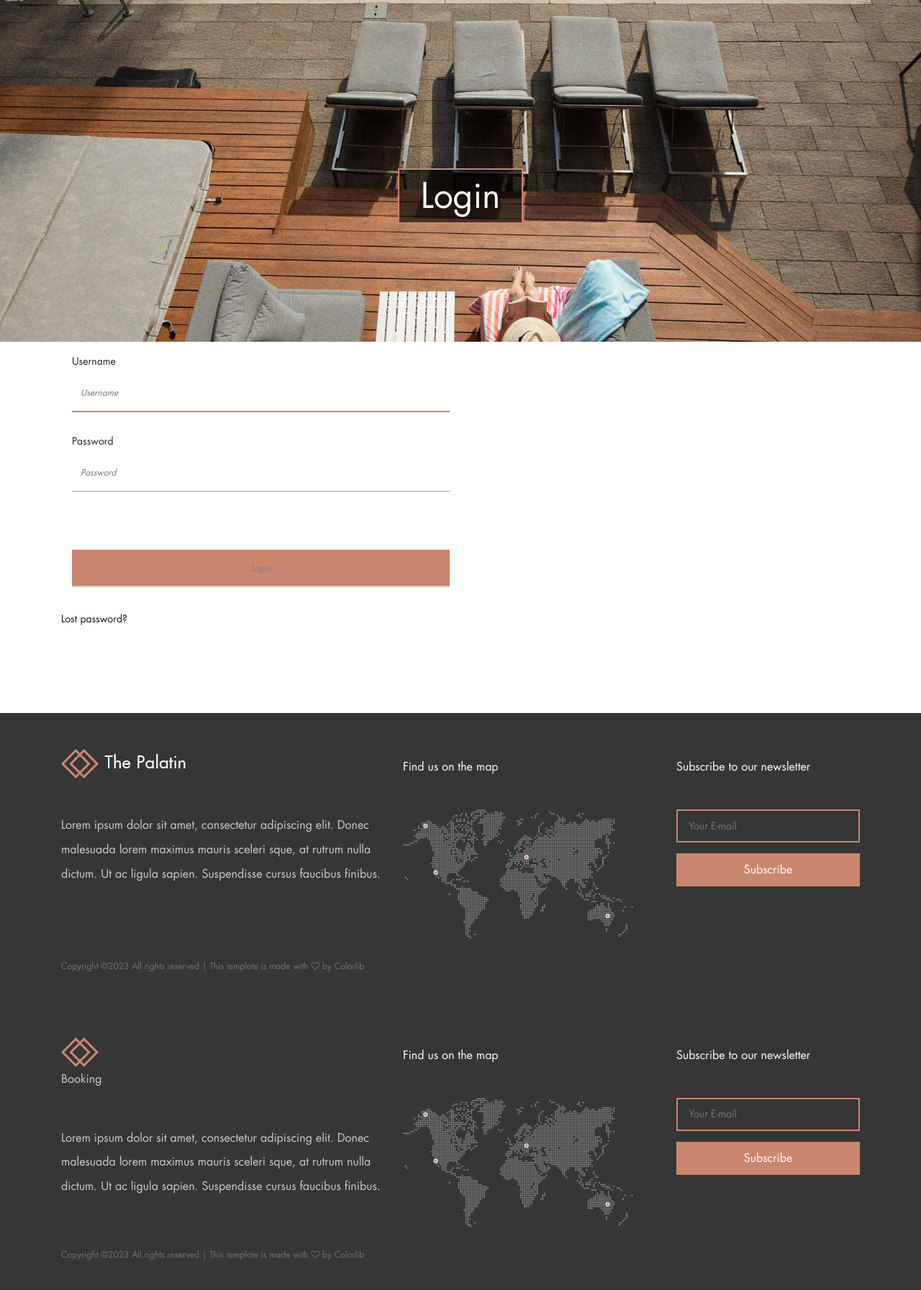
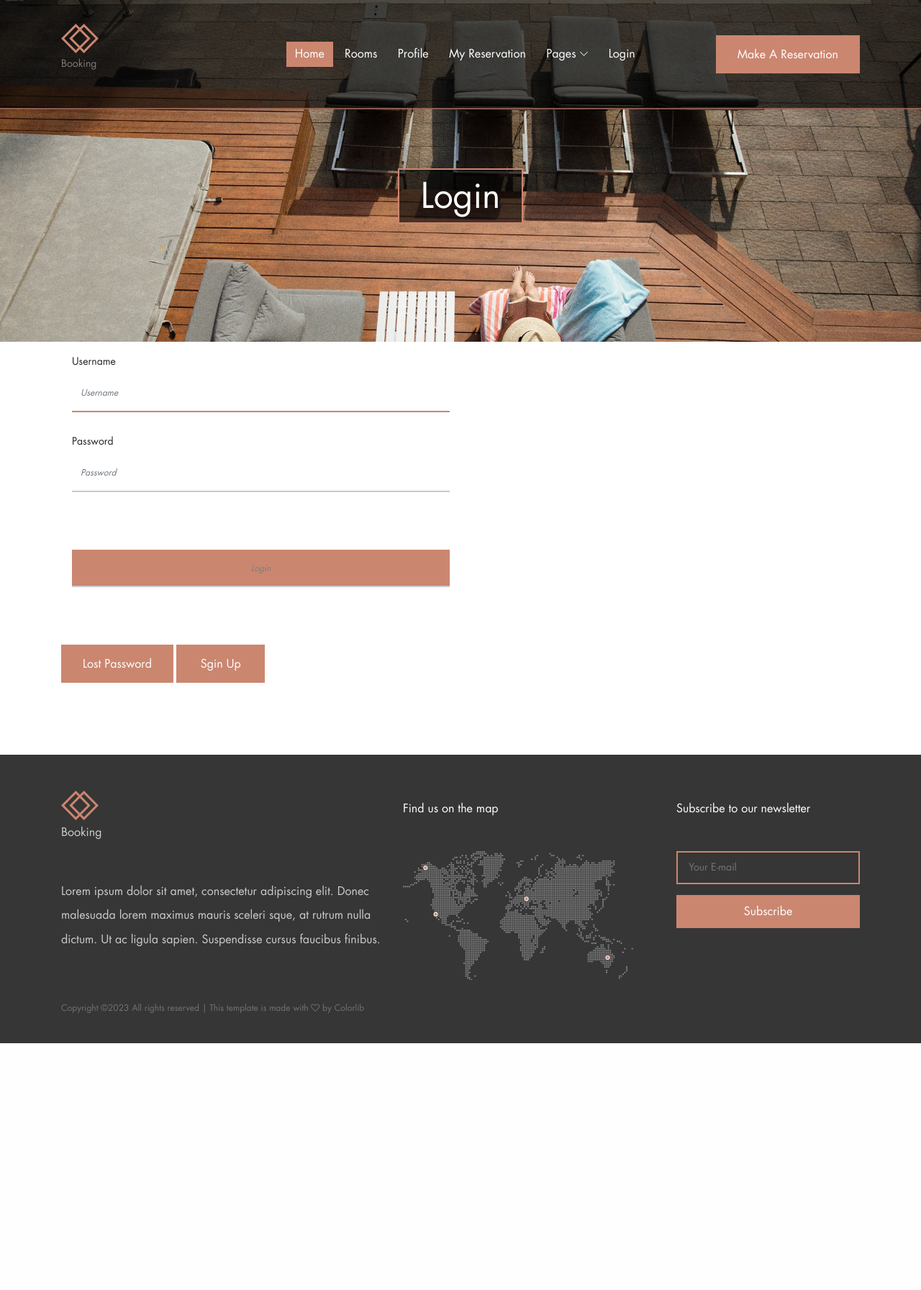
Before and after one commit to Es1amMohamed/Booking, a Django app: page /accounts/login/ in a window 1280 px wide. Shown: the whole page at 72% size. After the commit the page ends 1450 px from the top, so only its background shows below. Run offline with Django 4.2, Linux system fonts and the light colour scheme; data comes from the database, SQL or seed files in the repository; both versions use the stored data as it was after the commit; parts of the project's set-up code (start-up, migrations or seed data) failed here and were passed over; some libraries are stand-ins or nearby versions; some web fonts are replaced.

Commit message:
add login requird

```diff
--- a/accounts/templates/registration/login.html
+++ b/accounts/templates/registration/login.html
@@ -29,6 +29,7 @@
   </form>
 </div>
   {# Assumes you setup the password_reset view in your URLconf #}
-  <p><a href="{% url 'password_reset' %}">Lost password?</a></p>
+  <a href="{% url 'password_reset' %}" class="btn palatin-btn mt-50" >Lost password </a>
+  <a href="{% url 'accounts:signup' %}" class="btn palatin-btn mt-50" >Sgin Up </a>
 
 {% endblock %}
--- a/accounts/urls.py
+++ b/accounts/urls.py
@@ -10,6 +10,5 @@ urlpatterns = [
     path('signup', views.sign_up, name='signup'),
     path('profile/', views.profile, name='profile'),
     path('reservation', views.my_reservation, name='my_reservation'),
-    path('profile/edit', views.edit_profile, name='edit_profile'),
 
 ]
--- a/settings/templates/settings/services.html
+++ b/settings/templates/settings/services.html
@@ -35,7 +35,6 @@
                             <h2>Amazing Services</h2>
                         </div>
                         <p>Lorem ipsum dolor sit amet, consectetur adipiscing elit. Donec malesuada lorem maximus mauris sceleri sque, at rutrum nulla dictum. Ut ac ligula sapien. Suspendisse cursus faucibus finibus. Lorem ipsum dolor sit amet, consectetur adipiscing elit. Donec malesuada lorem maximus mauris sceleri sque, at rutrum nulla dictum. Ut ac ligula sapien. Suspendisse cursus faucibus finibus.</p>
-                        <a href="#" class="btn palatin-btn mt-50">Read More</a>
                     </div>
                 </div>
 
--- a/templates/base.html
+++ b/templates/base.html
@@ -10,7 +10,7 @@
     <!-- The above 4 meta tags *must* come first in the head; any other head content must come *after* these tags -->
 
     <!-- Title -->
-    <title>Booking</title>
+    <title>{{my_footer.site_name}}</title>
 
     <!-- Favicon -->
     <link rel="icon" href="{{my_footer.logo.url}}">
@@ -51,14 +51,23 @@
                             <!-- Nav Start -->
                             <div class="classynav">
                                 <ul>
+
                                     <li class="active"><a href="{%url 'settings:home' %}">Home</a></li>
-                                    <li><a href="{%url 'settings:about_us'%}">About Us</a></li>
                                     <li><a href="{%url 'unit:unit_list' %}">Rooms</a></li>
-                                    <li><a href="{%url 'blog:post_list' %}">Blogs</a></li>
-                                    <li><a href="{%url 'settings:services'%}">Services</a></li>
-                                    <li><a href="{%url 'settings:contact'%}">Contact</a></li>
                                     <li><a href="{%url 'accounts:profile'%}">Profile</a></li>
                                     <li><a href="{%url 'accounts:my_reservation'%}">My Reservation</a></li>
+                                    <li><a href="#">Pages</a>
+                                        <ul class="dropdown">
+                                            <li><a href="{%url 'blog:post_list' %}">Blogs</a></li>
+                                            <li><a href="{%url 'settings:about_us'%}">About Us</a></li>
+                                            <li><a href="{%url 'settings:services'%}">Services</a></li>
+                                            <li><a href="{%url 'settings:contact'%}">Contact</a></li>
+                                        </ul>
+                                    </li>
+                                {% if request.user.is_authenticated %}
+                                {% else %}
+                                    <li><a href="{%url 'login'%}">Login</a></li>
+                                {% endif %}
                                 </ul>
 
                                 <!-- Button -->
--- a/templates/base_2.html
+++ /dev/null
@@ -1,89 +0,0 @@
-{% load static %}
-<!DOCTYPE html>
-<html lang="en">
-
-<head>
-    <meta charset="UTF-8">
-    <meta name="description" content="">
-    <meta http-equiv="X-UA-Compatible" content="IE=edge">
-    <meta name="viewport" content="width=device-width, initial-scale=1, shrink-to-fit=no">
-    <!-- The above 4 meta tags *must* come first in the head; any other head content must come *after* these tags -->
-
-    <!-- Title -->
-    <title>Booking</title>
-
-    <!-- Favicon -->
-    <link rel="icon" href="{{my_footer.logo.url}}">
-
-    <!-- Core Stylesheet -->
-    <link rel="stylesheet" href="{% static 'style.css' %}">
-
-</head>
-
-<body>
-
-
-
-
-    {% block body %}
-    {% endblock body %}
-
-    <!-- ##### Footer Area Start ##### -->
-    <footer class="footer-area">
-        <div class="container">
-            <div class="row">
-
-                <!-- Footer Widget Area -->
-                <div class="col-12 col-lg-5">
-                    <div class="footer-widget-area mt-50">
-                        <a href="{%url 'settings:home' %}" class="d-block mb-5"><img src="{{my_footer.logo.url}}" alt=""><p>Booking</p></a>
-                        <p>Lorem ipsum dolor sit amet, consectetur adipiscing elit. Donec malesuada lorem maximus mauris sceleri sque, at rutrum nulla dictum. Ut ac ligula sapien. Suspendisse cursus faucibus finibus. </p>
-                    </div>
-                </div>
-
-                <!-- Footer Widget Area -->
-                <div class="col-12 col-md-6 col-lg-4">
-                    <div class="footer-widget-area mt-50">
-                        <h6 class="widget-title mb-5">Find us on the map</h6>
-                        <img src="{%static 'img/bg-img/footer-map.png' %}" alt="">
-                    </div>
-                </div>
-
-                <!-- Footer Widget Area -->
-                <div class="col-12 col-md-6 col-lg-3">
-                    <div class="footer-widget-area mt-50">
-                        <h6 class="widget-title mb-5">Subscribe to our newsletter</h6>
-                        <form action="#" method="post" class="subscribe-form">
-                            <input type="email" name="subscribe-email" id="subscribeemail" placeholder="Your E-mail">
-                            <button type="submit">Subscribe</button>
-                        </form>
-                    </div>
-                </div>
-
-                <!-- Copywrite Text -->
-                <div class="col-12">
-                    <div class="copywrite-text mt-30">
-                        <p><a href="#"><!-- Link back to Colorlib can't be removed. Template is licensed under CC BY 3.0. -->
-Copyright &copy;<script>document.write(new Date().getFullYear());</script> All rights reserved | This template is made with <i class="fa fa-heart-o" aria-hidden="true"></i> by <a href="https://colorlib.com" target="_blank">Colorlib</a>
-<!-- Link back to Colorlib can't be removed. Template is licensed under CC BY 3.0. --></p>
-                    </div>
-                </div>
-            </div>
-        </div>
-    </footer>
-    <!-- ##### Footer Area End ##### -->
-
-    <!-- ##### All Javascript Script ##### -->
-    <!-- jQuery-2.2.4 js -->
-    <script src="{% static 'js/jquery/jquery-2.2.4.min.js' %}"></script>
-    <!-- Popper js -->
-    <script src="{% static 'js/bootstrap/popper.min.js' %}"></script>
-    <!-- Bootstrap js -->
-    <script src="{% static 'js/bootstrap/bootstrap.min.js' %}"></script>
-    <!-- All Plugins js -->
-    <script src="{% static 'js/plugins/plugins.js' %}"></script>
-    <!-- Active js -->
-    <script src="{% static 'js/active.js' %}"></script>
-</body>
-
-</html>
--- a/templates/base_generic.html
+++ b/templates/base_generic.html
@@ -1,5 +1,5 @@
 
-{% extends 'base_2.html' %}
+{% extends 'base.html' %}
 {% load static %}
 {% block body %}
 
@@ -55,67 +55,8 @@
     </section>
     <!-- ##### Contact Form Area End ##### -->
 
-    <!-- ##### Google Maps ##### -->
 
 
-    <!-- ##### Footer Area Start ##### -->
-    <footer class="footer-area">
-        <div class="container">
-            <div class="row">
 
-                <!-- Footer Widget Area -->
-                <div class="col-12 col-lg-5">
-                    <div class="footer-widget-area mt-50">
-                        <a href="#" class="d-block mb-5"><img src="img/core-img/logo.png" alt=""></a>
-                        <p>Lorem ipsum dolor sit amet, consectetur adipiscing elit. Donec malesuada lorem maximus mauris sceleri sque, at rutrum nulla dictum. Ut ac ligula sapien. Suspendisse cursus faucibus finibus. </p>
-                    </div>
-                </div>
-
-                <!-- Footer Widget Area -->
-                <div class="col-12 col-md-6 col-lg-4">
-                    <div class="footer-widget-area mt-50">
-                        <h6 class="widget-title mb-5">Find us on the map</h6>
-                        <img src="img/bg-img/footer-map.png" alt="">
-                    </div>
-                </div>
-
-                <!-- Footer Widget Area -->
-                <div class="col-12 col-md-6 col-lg-3">
-                    <div class="footer-widget-area mt-50">
-                        <h6 class="widget-title mb-5">Subscribe to our newsletter</h6>
-                        <form action="#" method="post" class="subscribe-form">
-                            <input type="email" name="subscribe-email" id="subscribeemail" placeholder="Your E-mail">
-                            <button type="submit">Subscribe</button>
-                        </form>
-                    </div>
-                </div>
-
-                <!-- Copywrite Text -->
-                <div class="col-12">
-                    <div class="copywrite-text mt-30">
-                        <p><a href="#"><!-- Link back to Colorlib can't be removed. Template is licensed under CC BY 3.0. -->
-Copyright &copy;<script>document.write(new Date().getFullYear());</script> All rights reserved | This template is made with <i class="fa fa-heart-o" aria-hidden="true"></i> by <a href="https://colorlib.com" target="_blank">Colorlib</a>
-<!-- Link back to Colorlib can't be removed. Template is licensed under CC BY 3.0. --></p>
-                    </div>
-                </div>
-            </div>
-        </div>
-    </footer>
-    <!-- ##### Footer Area End ##### -->
-
-    <!-- ##### All Javascript Script ##### -->
-    <!-- jQuery-2.2.4 js -->
-    <script src="js/jquery/jquery-2.2.4.min.js"></script>
-    <!-- Popper js -->
-    <script src="js/bootstrap/popper.min.js"></script>
-    <!-- Bootstrap js -->
-    <script src="js/bootstrap/bootstrap.min.js"></script>
-    <!-- All Plugins js -->
-    <script src="js/plugins/plugins.js"></script>
-    <!-- Active js -->
-    <script src="js/active.js"></script>
-</body>
-
-</html>
 
 {% endblock body %}
--- a/unit/views.py
+++ b/unit/views.py
@@ -1,4 +1,4 @@
-from django.forms import SplitDateTimeField
+
 from django.shortcuts import redirect, render
 from .models import *
 from django.core.paginator import Paginator
@@ -6,6 +6,7 @@ from .booking_func.availability import *
 from .forms import *
 from django.utils import timezone
 from django.db.models import Max
+from django.contrib.auth.decorators import login_required
 
 # Create your views here.
 
@@ -19,10 +20,9 @@ def unit_list(request):
     return render(request,'unit/unit_list.html',context)
 
 
-
+@login_required
 def unit_detail(request,slug):
     unit = Unit.objects.get(slug=slug)
-
     if request.method == 'POST':
         form = UnitBookForm(request.POST)
         if form.is_valid():
```
Also changed, not shown: accounts/templates/accounts/profile.html (+4 -8 lines), accounts/views.py (+3 -5 lines), accounts/templates/accounts/profile_edit.html (deleted), db.sqlite3, static/home_page/favicon_aaMjznp.ico (added), static/home_page/logo.png (added).
